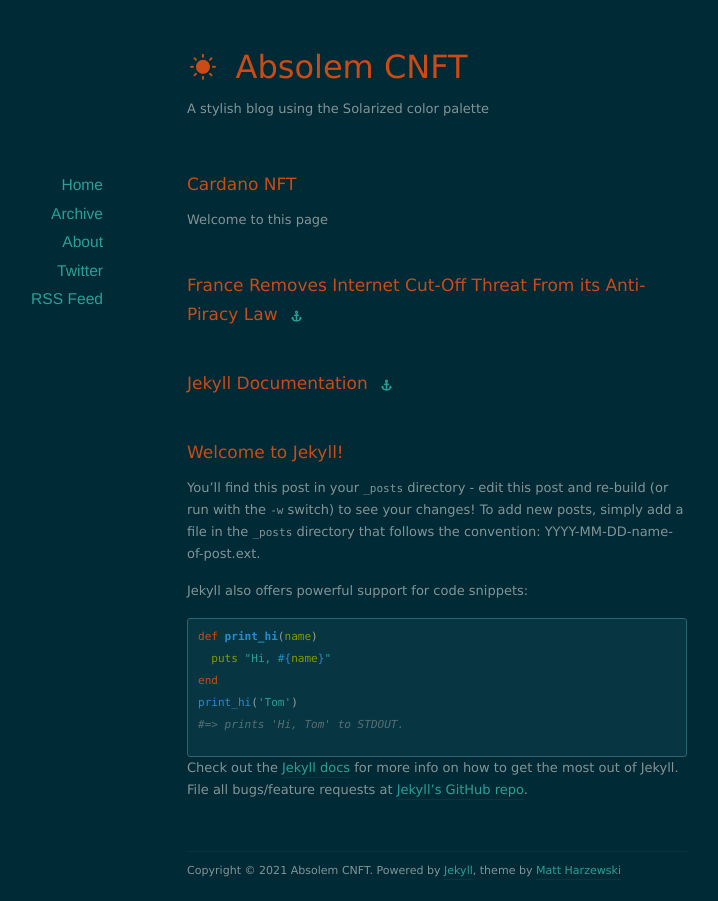
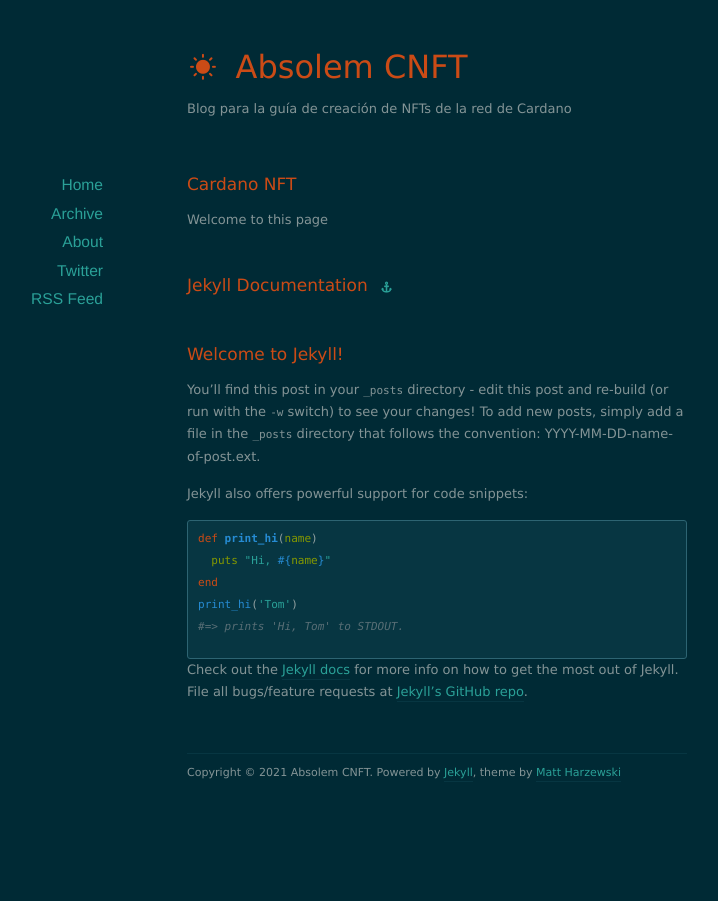
Before and after one commit to Makishima09/nft_absolem, a Jekyll site: the page built from index.html, in a window 1280 px wide. Shown: the whole page, without its empty margins (203-921 px from the left). Built offline with Jekyll 4.4.1, drawn with Linux system fonts in a browser that asks for light colours; nearby versions of some CDN libraries; the list of posts is cut into pages by our own code.

Commit message:
update04

```diff
--- a/_config.yml
+++ b/_config.yml
@@ -1,6 +1,6 @@
 name: Absolem CNFT
-url: http://example.org
-description: A stylish blog using the Solarized color palette
+url: https://makishima09.github.io/nft_absolem/
+description: Blog para la guía de creación de NFTs de la red de Cardano
 
 permalink: /:year/:month/:day/:title/
 paginate: 10
```
Also changed, not shown: _posts/_2013-06-05-france-removes-internet-cut-off.markdown (renamed from _posts/2013-06-05-france-removes-internet-cut-off.markdown).
